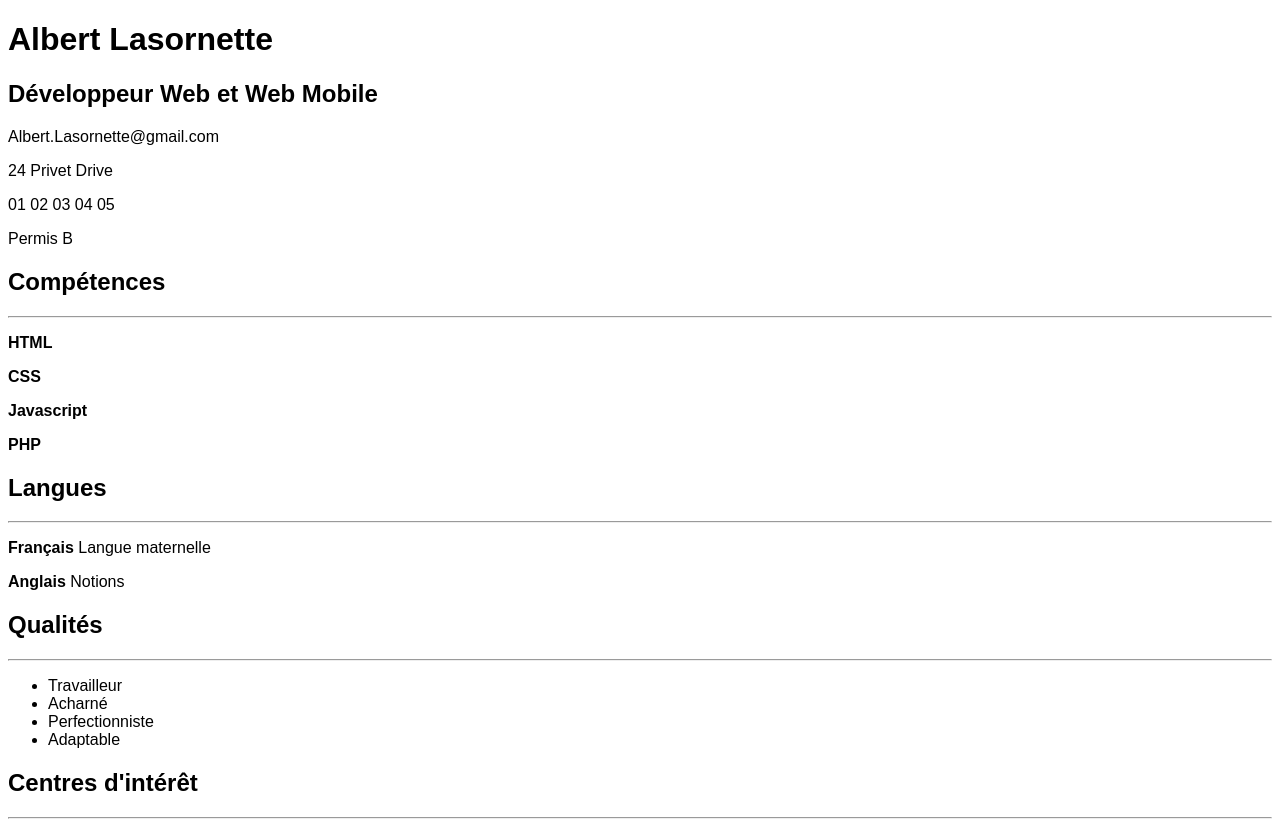
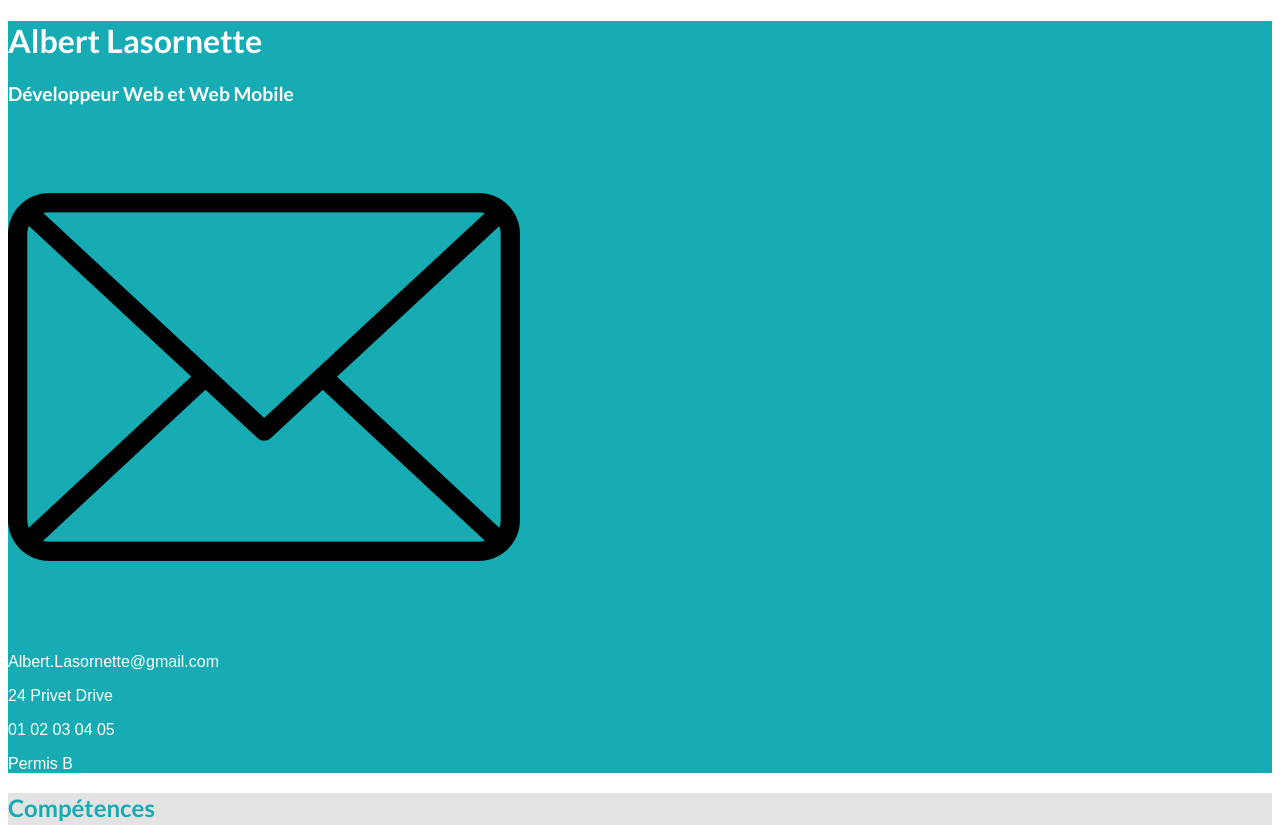
Before and after one commit to Scorpion16/Gassmann_Damien_Devoir_3_CV_HTML_CSS, a plain HTML site: page index.html in a window 1280 px wide. Shown: the top 825 px of the page. Drawn offline with Linux system fonts and the light colour scheme.

Commit message:
Add propriety color-white, aside, footer, h1, h2, size, header and main, update index.html

```diff
--- a/assets/css/text.css
+++ b/assets/css/text.css
@@ -26,10 +26,41 @@
     font-size: smaller;
 }
 
+.color-white {
+    color: #ffffff;
+}
+
+/* ID */
+
+#size {
+    font-size: larger;
+}
 
 
 /* Balises */
 
+aside {
+    background-color: #e3e3e3;
+}
+
 body {
     font-family: "Raleway", sans-serif;
 }
+
+footer {
+    background-color: #17abb3;
+    text-align: center;
+}
+
+h1, h2 {
+    font-family: "Lato", sans-serif;
+    color: #17abb3;
+}
+
+header {
+    background-color: #17abb3;
+}
+
+main {
+    background-color: #ffffff;
+}
--- a/index.html
+++ b/index.html
@@ -10,20 +10,21 @@
     </head>
     <body>
         <header>
-            <h1>Albert Lasornette</h1>
-            <h2>Développeur Web et Web Mobile</h2>
+            <h1 class="color-white">Albert Lasornette</h1>
+            <h2 class="color-white" id="size">Développeur Web et Web Mobile</h2>
             <div>
-                <div id="email">
-                    <p>Albert.Lasornette@gmail.com</p>
+                <div>
+                    <label for="email"><img src="assets/images/icon-email.png" alt="Icone de l'e-mail"></label>
+                    <p id="email" class="color-white">Albert.Lasornette@gmail.com</p>
                 </div>
-                <div id="adresse">
-                    <p>24 Privet Drive</p>
+                <div>
+                    <p id="adresse" class="color-white">24 Privet Drive</p>
                 </div>
-                <div id="tel">
-                    <p>01 02 03 04 05</p>
+                <div>
+                    <p id="tel" class="color-white">01 02 03 04 05</p>
                 </div>
-                <div id="permis">
-                    <p>Permis B</p>
+                <div>
+                    <p id="permis" class="color-white">Permis B</p>
                 </div>
             </div>
         </header>
@@ -123,7 +124,7 @@
         <footer>
             <div>
             </div>
-            <p>Mis à jour le : <span id="date">JJ/MM/AAAA</span></p>
+            <p class="color-white">Mis à jour le : <span id="date">JJ/MM/AAAA</span></p>
         </footer>
     </body>
 </html>
```
